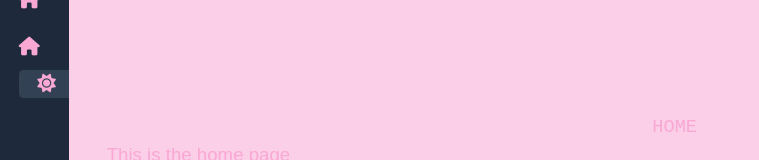
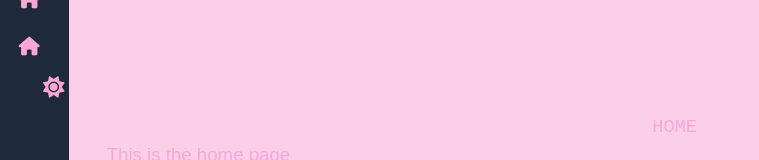
Before and after one commit to igorbkuhl/Atividades-JS, a Vue app: page / in a window 1280 px wide. Shown: the part 259-419 px from the top of the page, without its empty margins (0-759 px from the left). Built offline with nearby package versions, Linux system fonts and the light colour scheme.

Commit message:
Removed background and ajusted icon size.

```diff
--- a/src/components/DarkButton.vue
+++ b/src/components/DarkButton.vue
@@ -18,10 +18,22 @@ const toggleDark = useToggle(isDark)
 <template>
 	<button
 		@click="toggleDark()"
-		class="px-4 ty-2 text-white bg-slate-700 rounded dark:bg-stone-500"
+		class="px-3 py-1 ty-2 text-white"
 	>
 	<span class="icon">
 		<i id="toggleButton" class="fa-solid fa-sun"></i>
 	</span>
 	</button>
 </template>
+
+<style lang="scss" scoped>
+button {
+	transform: translateX(0.55rem);
+	.fa-sun {
+		font-size: 1.15rem;
+	}
+	.fa-moon {
+		font-size: 1.5rem;
+	}
+}
+</style>
```
